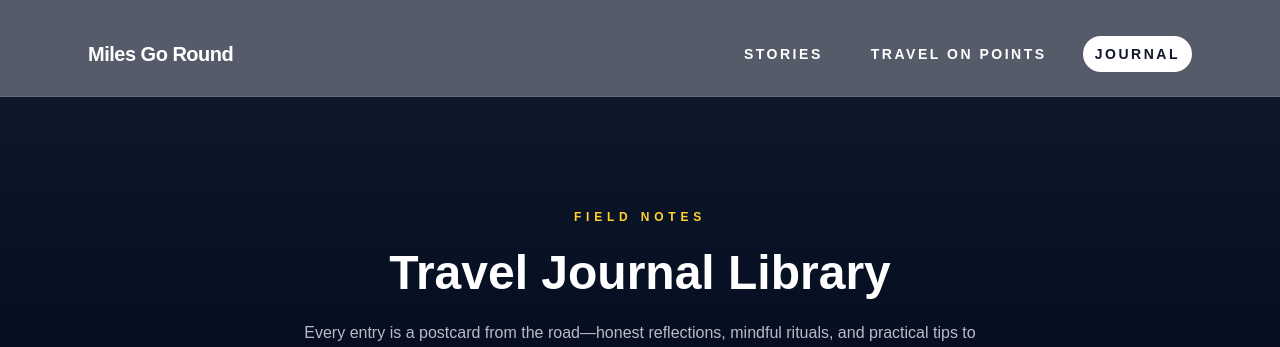
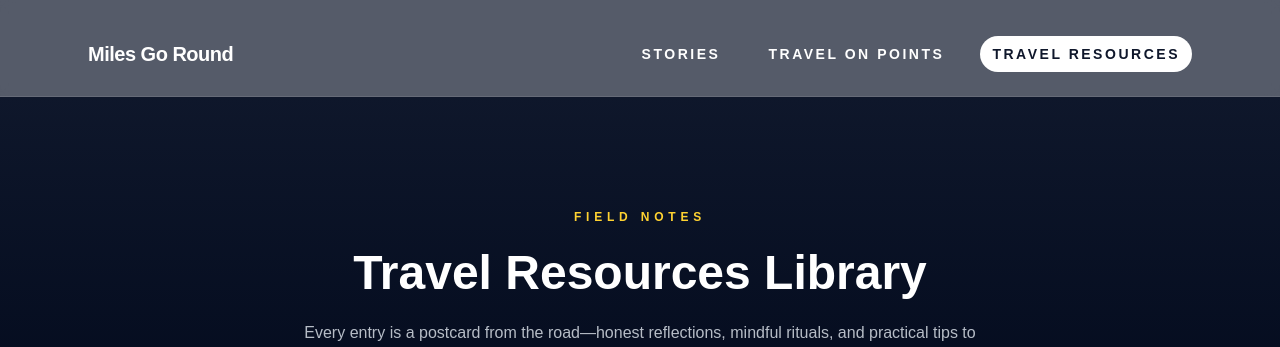
Before and after one commit to bansalmanik/travel-website, a Next.js app: page /journals in a window 1280 px wide. Shown: the top 347 px of the page. Built offline with nearby package versions, Linux system fonts and the light colour scheme.

Commit message:
Rename journal references to travel resources

```diff
--- a/app/components/site-nav.tsx
+++ b/app/components/site-nav.tsx
@@ -7,7 +7,7 @@ import { usePathname } from "next/navigation";
 const navigationLinks = [
   { href: "/stories", label: "Stories" },
   { href: "/travel-with-points", label: "Travel on points" },
-  { href: "/journals", label: "Journal" },
+  { href: "/journals", label: "Travel Resources" },
 ];
 
 export function SiteNav() {
--- a/app/journals/[slug]/page.tsx
+++ b/app/journals/[slug]/page.tsx
@@ -20,7 +20,7 @@ export async function generateMetadata({ params }: PageProps): Promise<Metadata>
 
   if (!journal) {
     return {
-      title: "Journal not found | Miles Go Round",
+      title: "Resource not found | Miles Go Round",
     };
   }
 
@@ -90,7 +90,7 @@ export default async function JournalDetailPage({ params }: PageProps) {
       />
       <article className="mx-auto flex max-w-3xl flex-col gap-12 px-6 py-20 lg:py-28">
         <header className="space-y-6 text-center">
-          <p className="text-xs font-semibold uppercase tracking-[0.4em] text-amber-300">Travel Journal</p>
+          <p className="text-xs font-semibold uppercase tracking-[0.4em] text-amber-300">Travel Resource</p>
           <h1 className="text-4xl font-semibold text-white sm:text-5xl">{journal.title}</h1>
           <div className="flex flex-wrap items-center justify-center gap-4 text-xs font-semibold uppercase tracking-[0.3em] text-amber-200/80">
             <span>{journal.displayDate}</span>
@@ -163,7 +163,7 @@ export default async function JournalDetailPage({ params }: PageProps) {
               <path d="M19 12H5" />
               <path d="m12 5-7 7 7 7" />
             </svg>
-            Back to journals
+            Back to travel resources
           </Link>
           <a
             href="#top"
--- a/app/journals/page.tsx
+++ b/app/journals/page.tsx
@@ -4,9 +4,9 @@ import Link from "next/link";
 
 import { getJournalEntries } from "@/lib/contentData";
 
-const pageTitle = "Travel Journal Library | Miles Go Round";
+const pageTitle = "Travel Resources Library | Miles Go Round";
 const pageDescription =
-  "Browse Ana's reflective travel journals to uncover remote-work routines, lightweight packing tips, and community-focused stories.";
+  "Browse Ana's reflective travel resources to uncover remote-work routines, lightweight packing tips, and community-focused stories.";
 
 export const metadata: Metadata = {
   title: pageTitle,
@@ -32,7 +32,7 @@ export default async function JournalsPage() {
   const structuredData = {
     "@context": "https://schema.org",
     "@type": "CollectionPage",
-    name: "Travel Journal Library",
+    name: "Travel Resources Library",
     description: pageDescription,
     url: "https://example.com/journals",
     hasPart: journals.map((entry) => ({
@@ -55,7 +55,7 @@ export default async function JournalsPage() {
             Field Notes
           </p>
           <h1 className="text-4xl font-semibold text-white sm:text-5xl">
-            Travel Journal Library
+            Travel Resources Library
           </h1>
           <p className="mx-auto max-w-2xl text-base text-slate-200/80">
             Every entry is a postcard from the road—honest reflections, mindful rituals, and practical tips to make slow travel
@@ -90,7 +90,7 @@ export default async function JournalsPage() {
                     href={`/journals/${entry.slug}`}
                     className="inline-flex items-center text-sm font-semibold text-amber-300"
                   >
-                    Read the journal
+                    View the resource
                     <svg
                       aria-hidden
                       className="ml-2 h-4 w-4"
--- a/app/page.tsx
+++ b/app/page.tsx
@@ -199,11 +199,11 @@ export default async function Home() {
           </div>
         </section>
 
-        <section id="journal" className="space-y-10">
+        <section id="travel-resources" className="space-y-10">
           <div className="flex flex-col gap-6 text-center sm:flex-row sm:items-end sm:justify-between sm:text-left">
             <div className="space-y-2 sm:space-y-0">
               <p className="text-xs font-semibold uppercase tracking-[0.18em] text-sky-500 sm:text-sm sm:tracking-[0.35em]">
-                Latest Journal
+                Latest Travel Resources
               </p>
               <h2 className="mt-2 text-2xl font-semibold text-slate-900 sm:mt-4 sm:text-4xl">
                 Behind-the-scenes notes & resources
@@ -220,7 +220,7 @@ export default async function Home() {
                 <a
                   className="flex flex-col gap-2 rounded-3xl border border-slate-200 bg-white/80 p-5 shadow-sm transition hover:-translate-y-1 hover:shadow-lg focus-visible:outline focus-visible:outline-2 focus-visible:outline-offset-2 focus-visible:outline-amber-200 sm:p-6"
                   href={entry.url}
-                  aria-label={`Read journal entry ${entry.title}`}
+                  aria-label={`View travel resource ${entry.title}`}
                 >
                   <span className="text-xs font-semibold uppercase tracking-[0.18em] text-amber-500">{entry.date}</span>
                   <span className="text-pretty text-lg font-semibold text-slate-900">{entry.title}</span>
```
